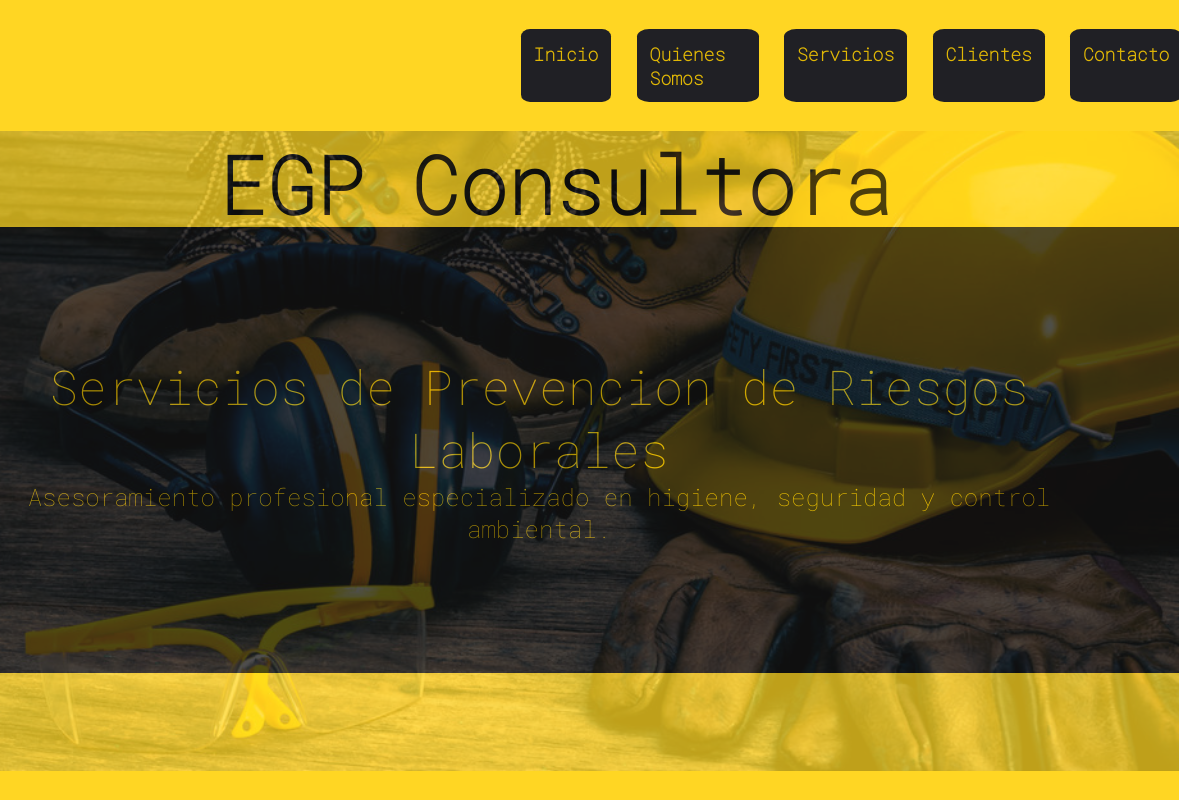
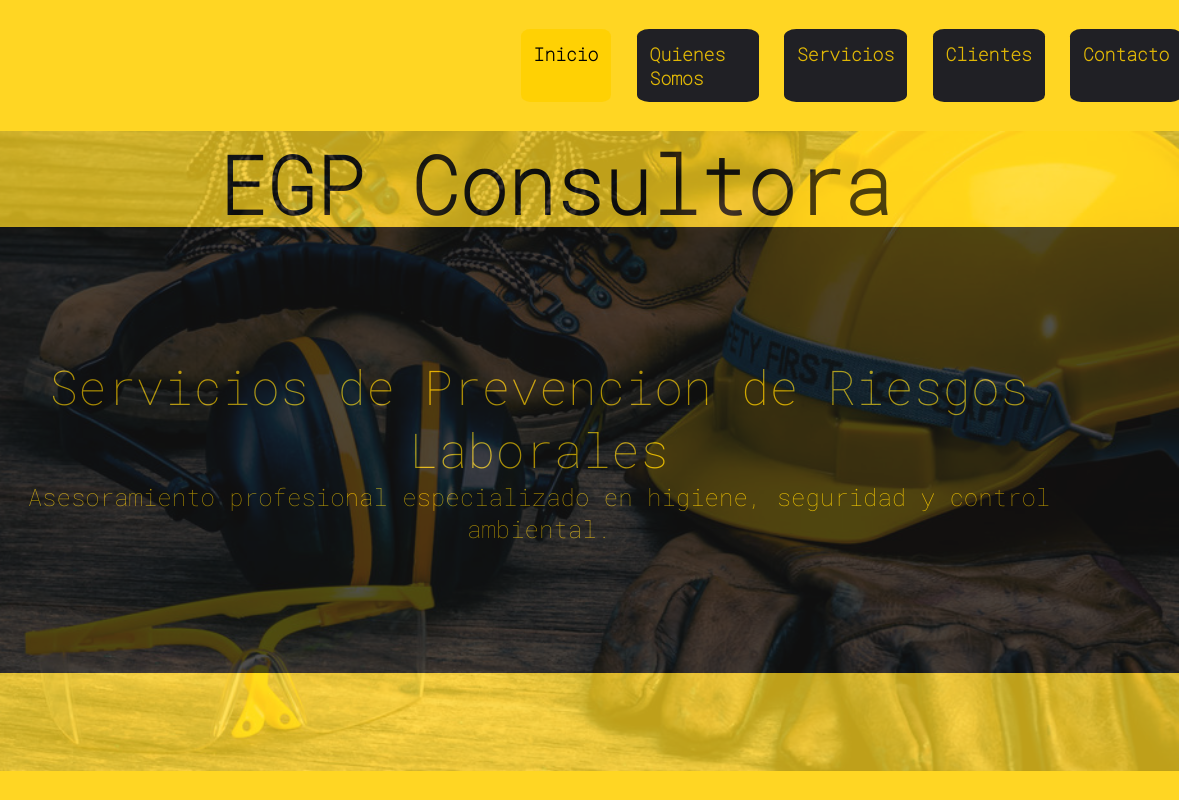
Before and after one commit to Ericp24/proyecto-egp, a plain HTML site: page index.html in a window 1280 px wide. In both pictures the pointer is over the item "Inicio". Shown: the top 800 px of the page, 101-1280 px from the left. Drawn offline with Linux system fonts and the light colour scheme.

Commit message:
agrego hover al nav

```diff
--- a/estilos/main.css
+++ b/estilos/main.css
@@ -9,6 +9,9 @@
 .body{
     background-color: rgba(255, 208, 0, 0.863);
 }
+
+
+
 
 /* index */
 
@@ -49,6 +52,9 @@
     opacity: 25%
 }
 
+
+
+
 /* grid index */
 .body{
     display: grid;
@@ -86,6 +92,17 @@
     margin: 0.8rem;
 
 }
+/* animaciones */
+
+.indice:hover{
+    background-color:rgba(255, 208, 0, 0.863) ;
+}
+.letra:hover{
+    color: black;
+}
+
+
+
 .ul{
     list-style: none;
     font-size: large;
```
